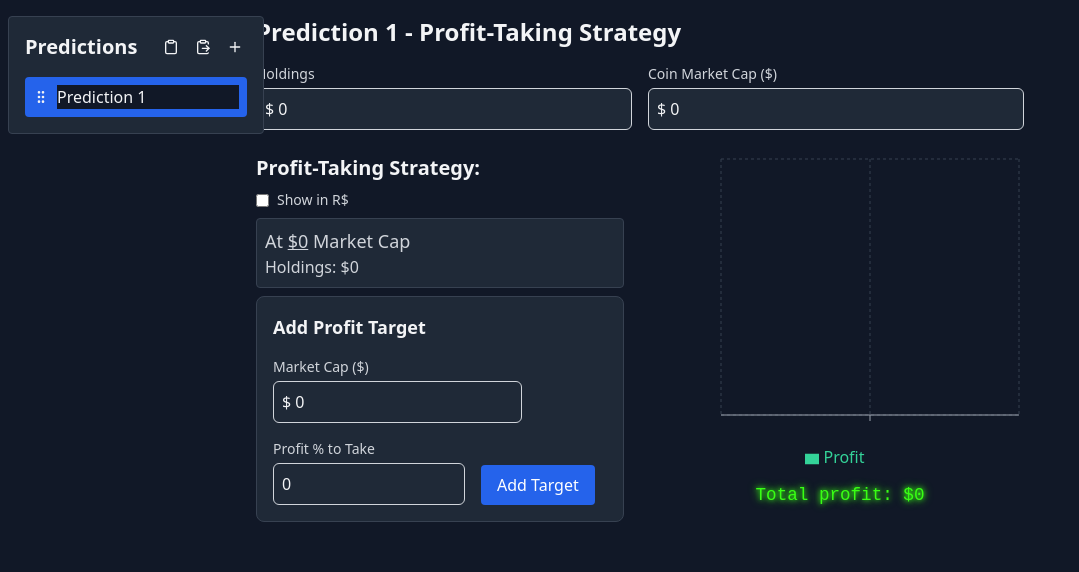
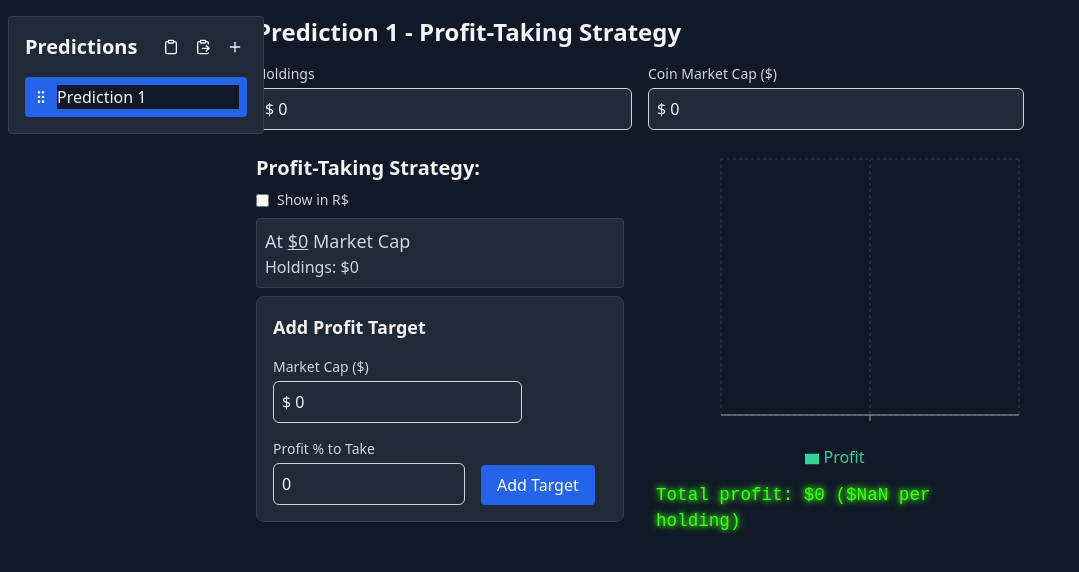
Before and after one commit to ps1312/coin-profit-taking, a React (Vite) app: page / in a window 1280 px wide. Shown: the top 572 px of the page, without its empty margins (0-1079 px from the left). Built offline with nearby package versions, Linux system fonts and the light colour scheme.

Commit message:
add per holding

```diff
--- a/src/components/PredictionCharts.tsx
+++ b/src/components/PredictionCharts.tsx
@@ -26,6 +26,8 @@ export const PredictionCharts = () => {
     0
   )
 
+  const profitPerHolding = profitSum / prediction.coinData.holdings
+
   return (
     <div className="w-1/2 space-y-8">
       <div className="h-80">
@@ -48,7 +50,8 @@ export const PredictionCharts = () => {
 
         <div className="flex justify-center mt-2">
           <CRTTerminal>
-            {`Total profit: ${formatCurrency(profitSum, showInReais)}`}
+            {`Total profit: ${formatCurrency(profitSum, showInReais)}`} (
+            {formatCurrency(profitPerHolding, showInReais)} per holding)
           </CRTTerminal>
         </div>
       </div>
```
